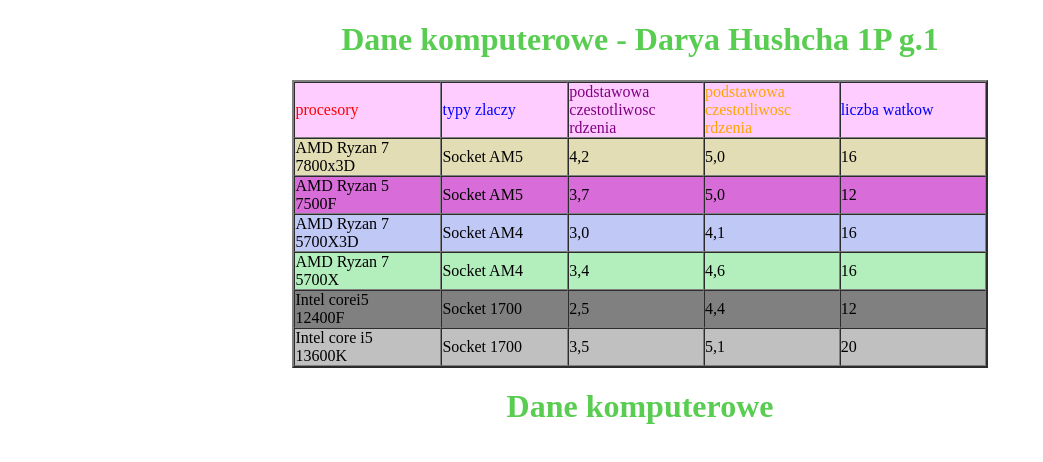
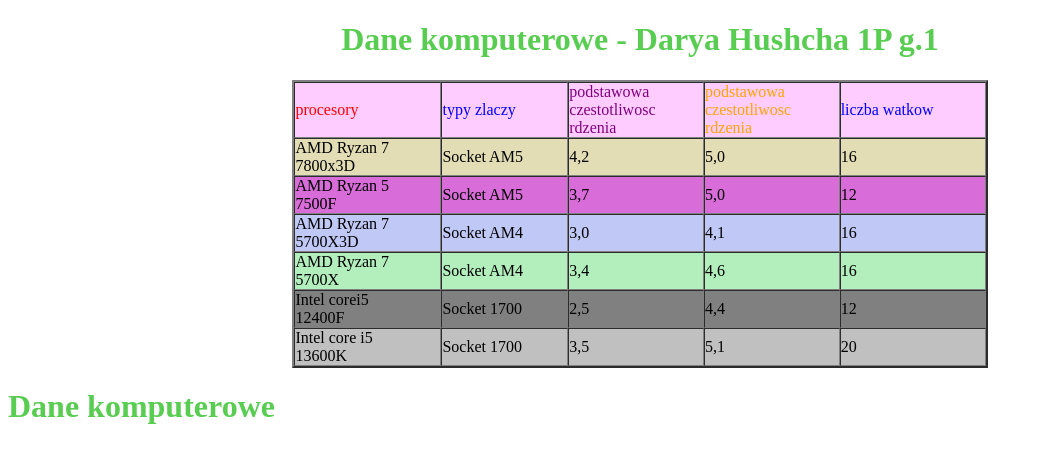
Before and after one commit to DaryaHushcha/tabela_hushcha, a plain HTML site: page index.html in a window 1280 px wide. Shown: the whole page, without its empty margins (0-1043 px from the left). Drawn offline with Linux system fonts and the light colour scheme.

Commit message:
Update index.html

```diff
--- a/index.html
+++ b/index.html
@@ -105,6 +105,6 @@
 
     </table>
 
-<h2 p align="center"><font color="59CD51" size="6" face="Sitka Heading">Dane komputerowe</font></h2>
+<h2 p align="left"><font color="59CD51" size="6" face="Sitka Heading">Dane komputerowe</font></h2>
 </body>
 </html>
```
